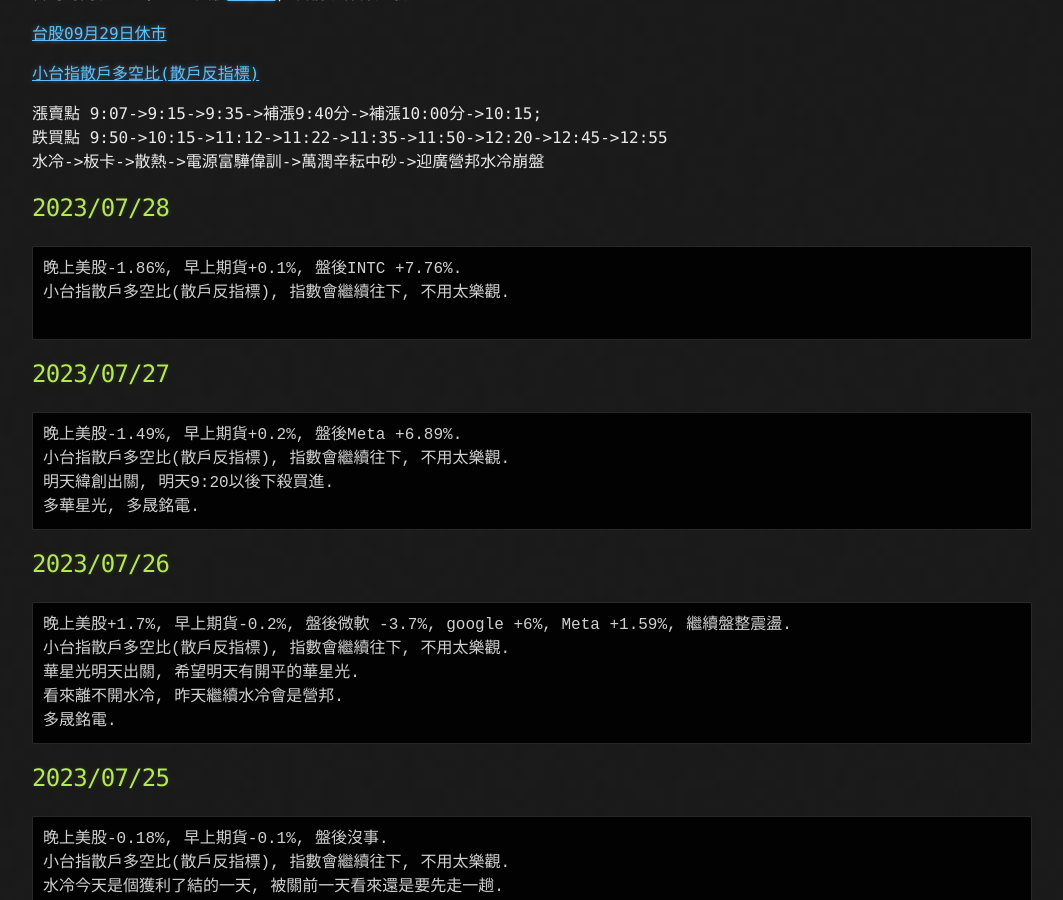
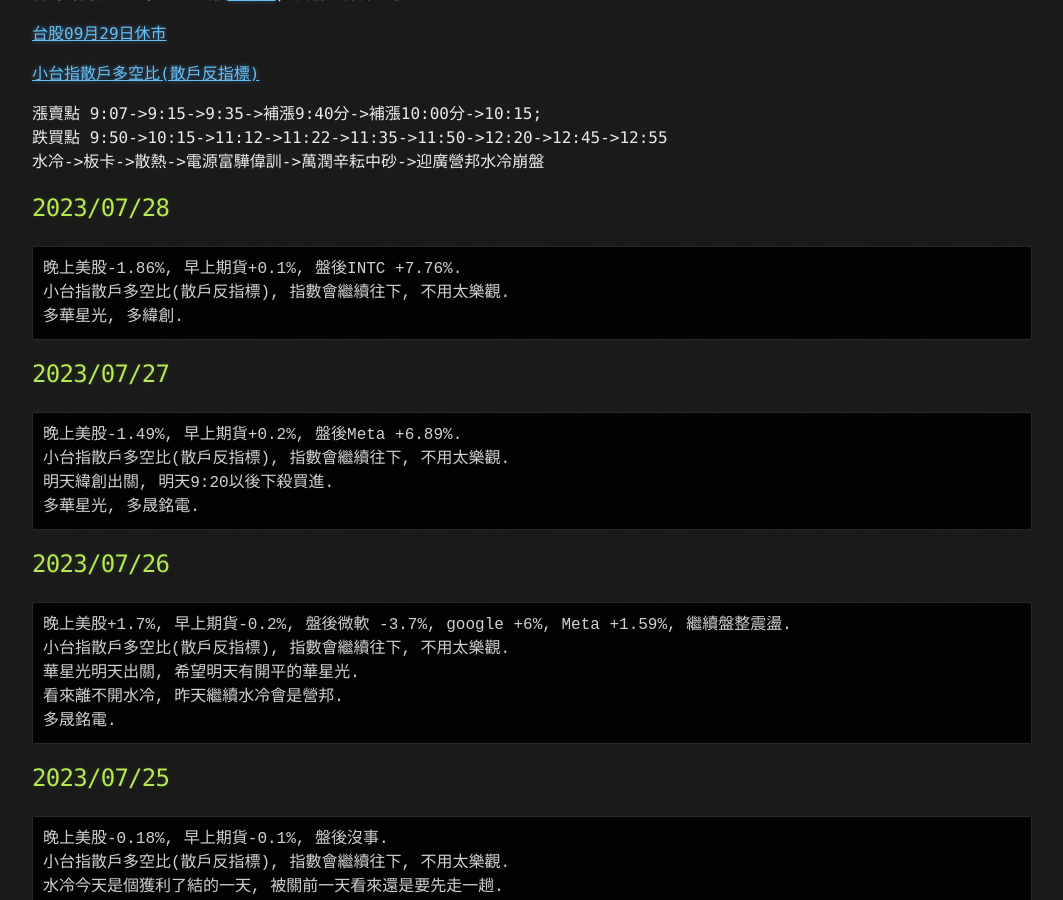
Before and after one commit to lepg5487/Stock_God, a Jekyll site: the page built from index.md, in a window 1280 px wide and 900 px high, scrolled down 436 px. Shown: the whole window, without its empty margins (108-1171 px from the left). Built offline with Jekyll 4.4.1, drawn with Linux system fonts in a browser that asks for light colours; our own code applies the rules of GitHub Pages for plain Markdown files.

Commit message:
Update index.md

````diff
--- a/index.md
+++ b/index.md
@@ -24,7 +24,7 @@ layout: testlayouts
 ```
 晚上美股-1.86%, 早上期貨+0.1%, 盤後INTC +7.76%.
 小台指散戶多空比(散戶反指標), 指數會繼續往下, 不用太樂觀.
-
+多華星光, 多緯創.
 ```
 
 ## 2023/07/27
````
